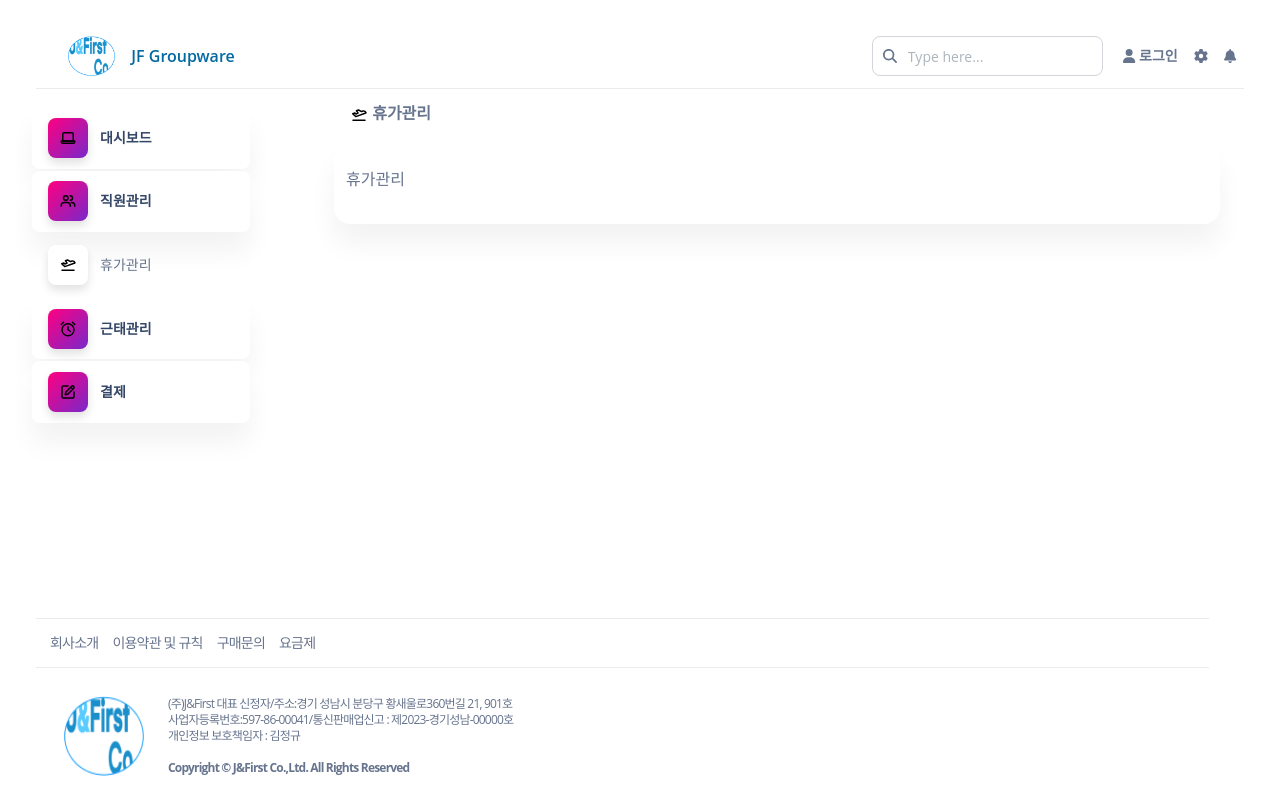
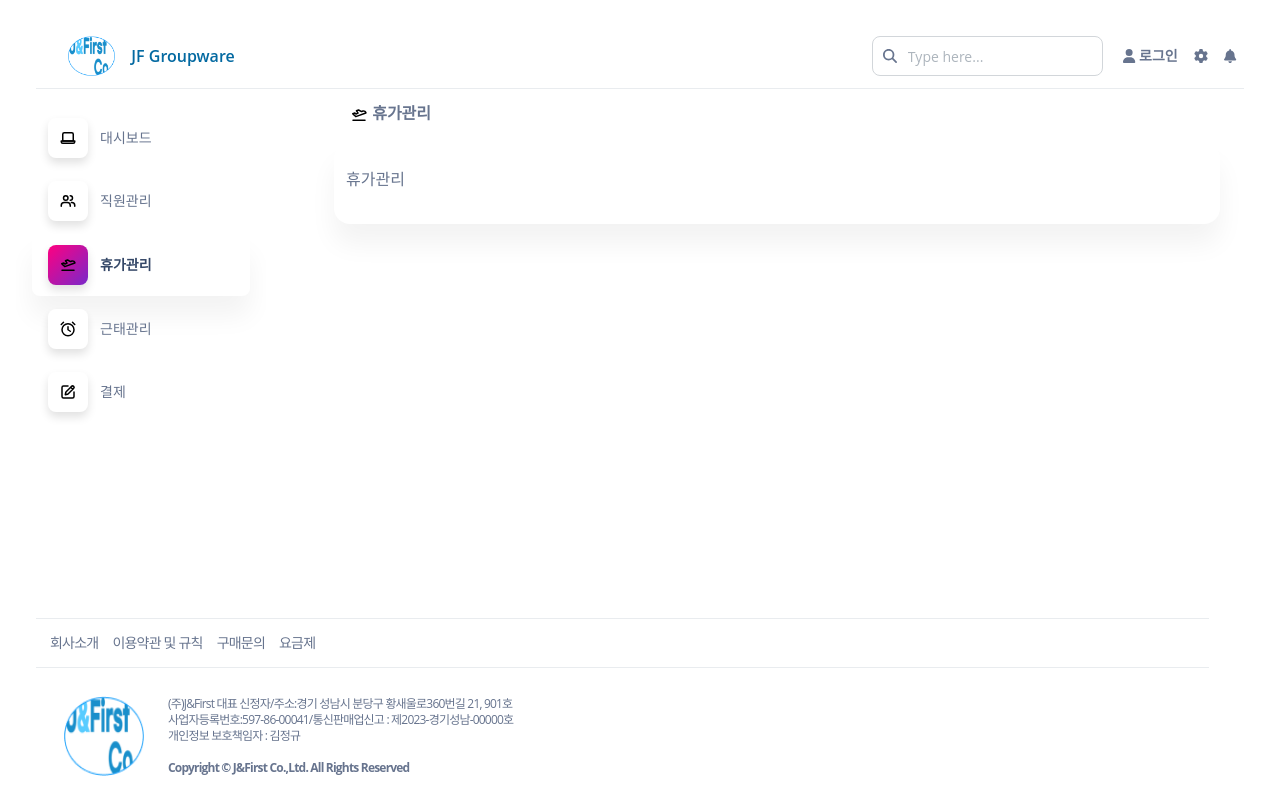
Before and after one commit to eunbbori/gwNew, a Next.js app: page /dayoff in a window 1280 px wide. Built offline with nearby package versions, Linux system fonts and the light colour scheme.

Commit message:
selected 된 부분 색깔 변경

```diff
--- a/src/views/common/left/menu.tsx
+++ b/src/views/common/left/menu.tsx
@@ -27,19 +27,19 @@ const Menu = ({ selectedMenu }: IMenuProps) => {
       <div className="items-center block w-auto max-h-screen overflow-auto h-sidenav grow basis-full">
         <ul className="flex flex-col pl-0 mb-0">
           <Link href="/dashboard">
-            <MenuItem menuNm="대시보드" imgSrc={laptopIcon} selected={'dashboard' !== selectedMenu} />
+            <MenuItem menuNm="대시보드" imgSrc={laptopIcon} selected={'dashboard' === selectedMenu} />
           </Link>
           <Link href="/member">
-            <MenuItem menuNm="직원관리" imgSrc={userGroupIcon} selected={'member' !== selectedMenu} />
+            <MenuItem menuNm="직원관리" imgSrc={userGroupIcon} selected={'member' === selectedMenu} />
           </Link>
           <Link href="/dayoff">
-            <MenuItem menuNm="휴가관리" imgSrc={flightIcon} selected={'dayoff' !== selectedMenu} />
+            <MenuItem menuNm="휴가관리" imgSrc={flightIcon} selected={'dayoff' === selectedMenu} />
           </Link>
           <Link href="/attendance">
-            <MenuItem menuNm="근태관리" imgSrc={alarmIcon} selected={'attendance' !== selectedMenu} />
+            <MenuItem menuNm="근태관리" imgSrc={alarmIcon} selected={'attendance' === selectedMenu} />
           </Link>
           <Link href="/approval">
-            <MenuItem menuNm="결제" imgSrc={editIcon} selected={'approval' !== selectedMenu} />
+            <MenuItem menuNm="결제" imgSrc={editIcon} selected={'approval' === selectedMenu} />
           </Link>
         </ul>
       </div>
```
